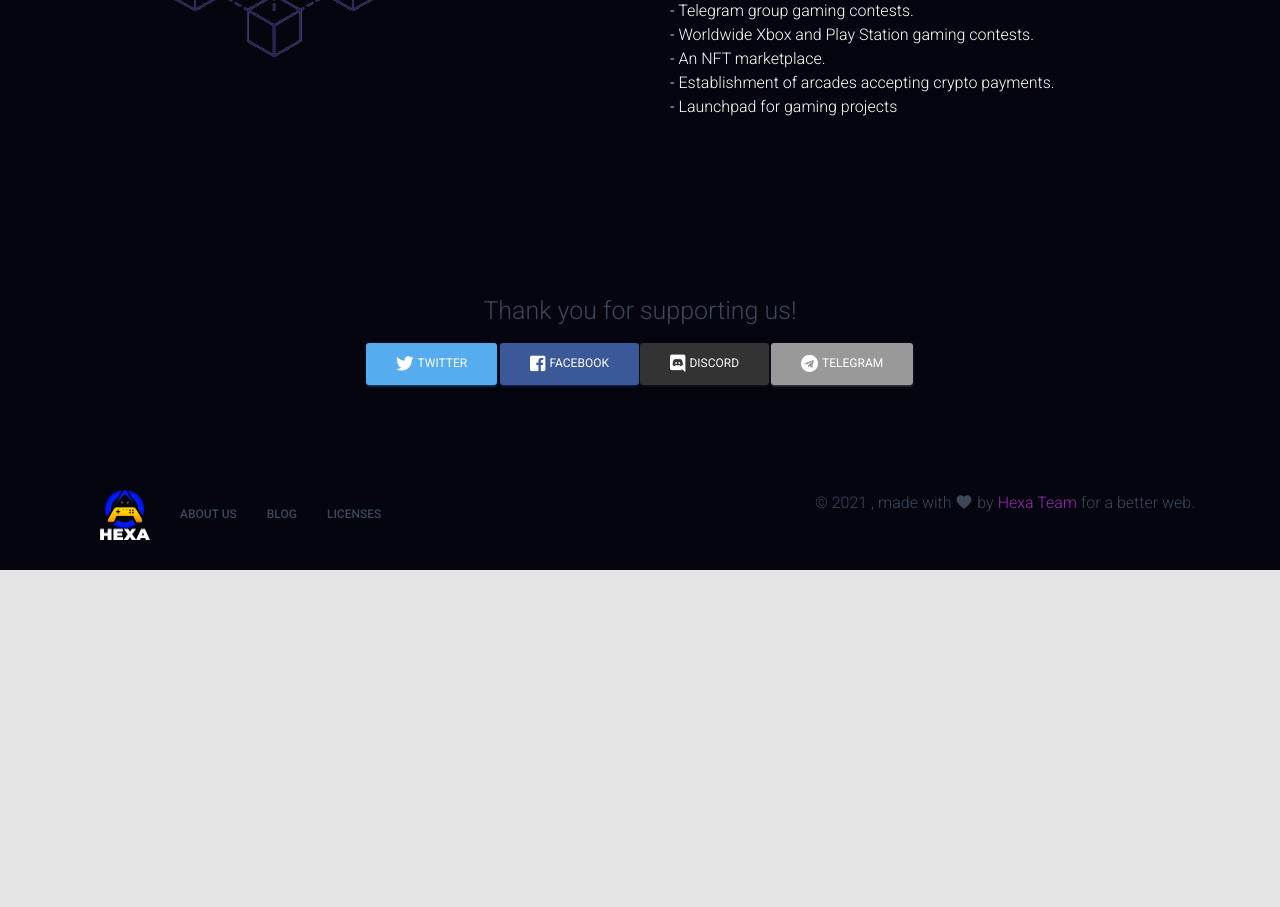
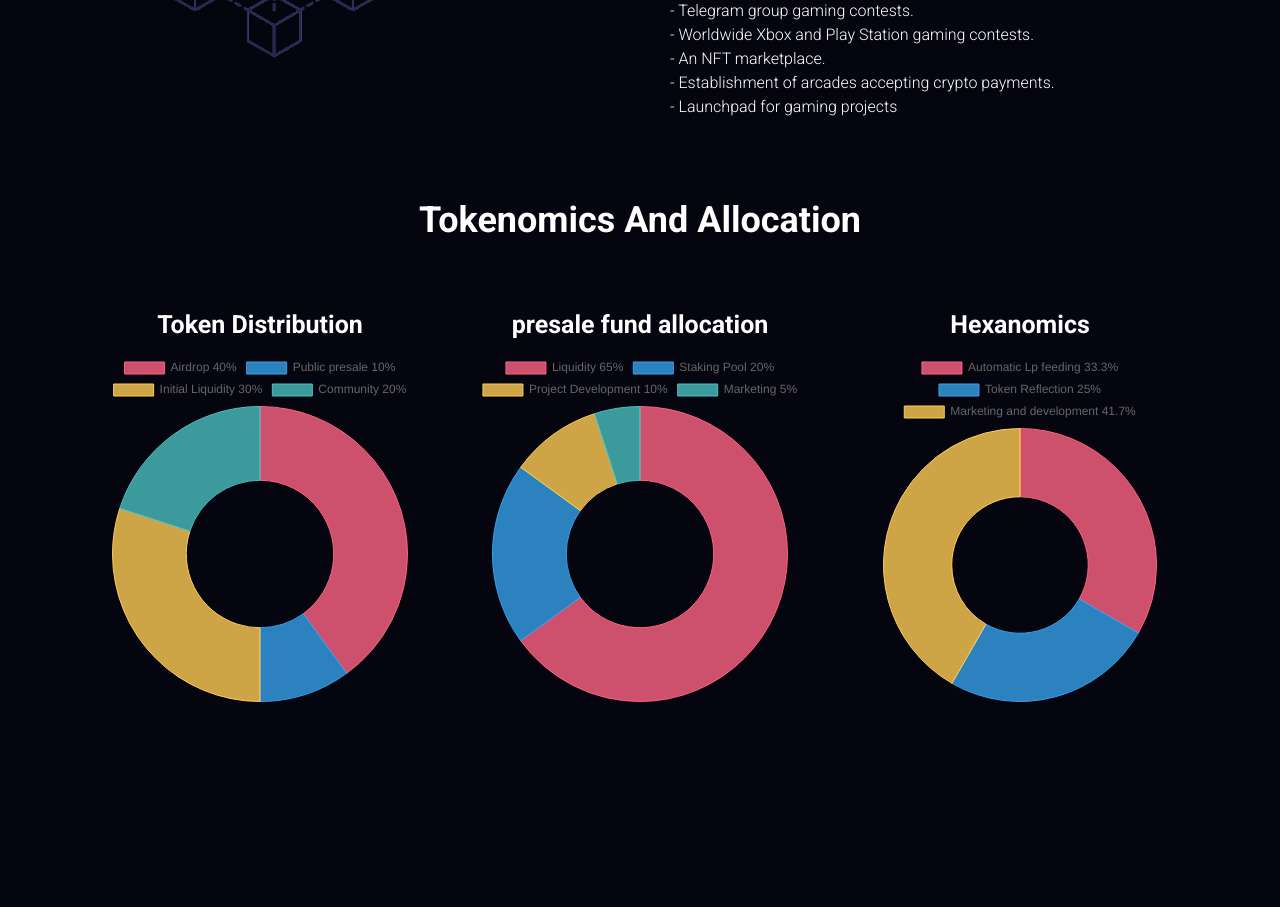
Before and after one commit to emexx2002/hexa, a Next.js app: page /home in a window 1280 px wide. Shown: the part 1040-1947 px from the top of the page. Before the commit the page ends 1610 px from the top, so only its background shows below. Built offline with nearby package versions, Linux system fonts and the light colour scheme.

Commit message:
Update home.js

```diff
--- a/pages/home.js
+++ b/pages/home.js
@@ -100,6 +100,24 @@ function home(props) {
 
 
         </div>
+                <div className={classes.container} id="token" style={{paddingTop:"50px"}}>
+          <h2 style={{fontWeight:"bold", textAlign:"center"}}>Tokenomics And Allocation</h2>
+        <GridContainer justify="center" style={{paddingTop:30, paddingBottom:30}}>
+              <GridItem xs={12} sm={12} md={4}>
+                <h3 style={{fontWeight:"bold", textAlign:"center"}}>Token Distribution</h3>
+                <Chart/>
+              </GridItem>
+              <GridItem xs={12} sm={12} md={4}>
+              <h3 style={{fontWeight:"bold", textAlign:"center"}}>presale fund allocation</h3>
+              <Chart2/>
+              </GridItem>
+              <GridItem xs={12} sm={12} md={4}>
+              <h3 style={{fontWeight:"bold", textAlign:"center"}}>Hexanomics</h3>
+              <Chart3/>
+              </GridItem>
+
+            </GridContainer>
+        </div>
       </div>
 
       <SectionDownload   />
```
